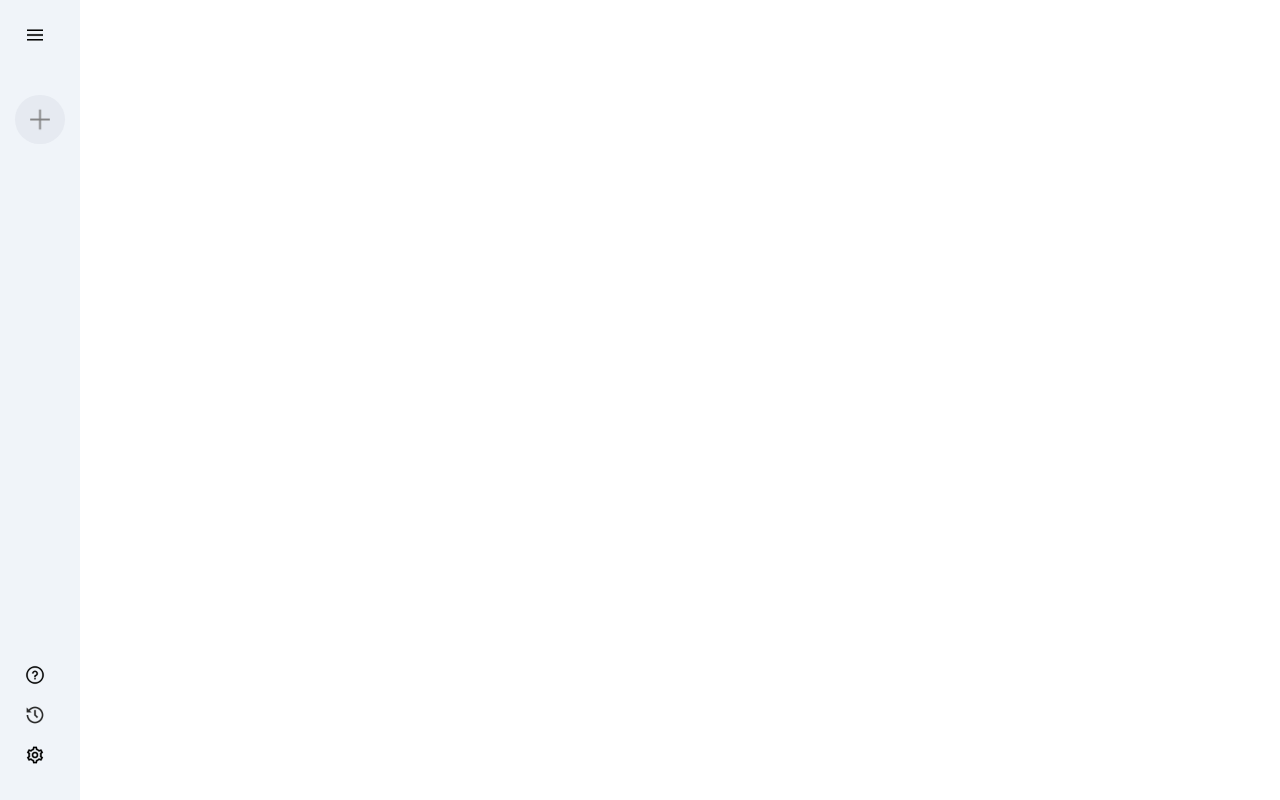
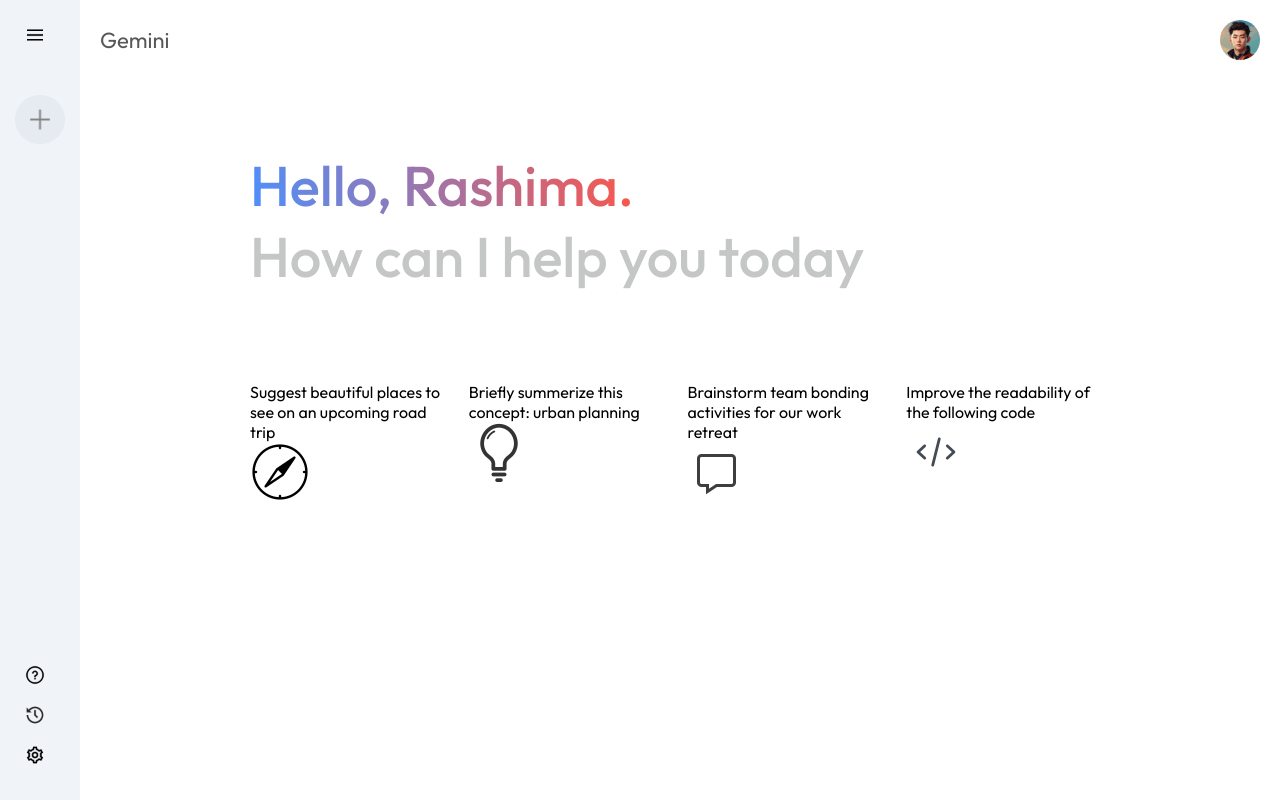
Before and after one commit to rashimarasangi/GeminiClone, a React (Vite) app: page / in a window 1280 px wide. Built offline with nearby package versions, Linux system fonts and the light colour scheme.

Commit message:
main is added

```diff
--- a/src/App.jsx
+++ b/src/App.jsx
@@ -1,10 +1,12 @@
 import React from 'react'
 import Sidebar from './components/Sidebar/Sidebar'
+import Main from './components/Main/Main'
 
 const App = () => {
   return (
     <>
       <Sidebar/>
+      <Main/>
     </>
   )
 }
--- /dev/null
+++ b/src/components/Main/Main.css
@@ -0,0 +1,40 @@
+.main{
+    flex: 1;
+    min-height: 100vh;
+    padding-bottom: 15vh;
+    position: relative;
+}
+.main .nav{
+    display: flex;
+    align-items: center;
+    justify-content: space-between;
+    font-size: 22px;
+    padding: 20px;
+    color: #585858;
+}
+.main .nav img{
+    width: 40px;
+    border-radius: 50%;
+}
+.main-container{
+    max-width: 900px;
+    margin: auto;
+}
+.main .greet{
+    margin: 50px 0px;
+    font-size: 56px;
+    color: #c4c7c5;
+    font-weight: 500;
+    padding: 20px;
+}
+.main .greet span{
+    background: -webkit-linear-gradient(16deg,#4b90ff,#ff5546);
+    -webkit-background-clip: text;
+    -webkit-text-fill-color: transparent;
+}
+.main .cards{
+    display: grid;
+    grid-template-columns: repeat(auto-fill,minmax(180px,1fr));
+    gap: 15px;
+    padding: 20px;
+}
--- /dev/null
+++ b/src/components/Main/Main.jsx
@@ -0,0 +1,40 @@
+import React from 'react'
+import './Main.css'
+import { assets } from '../../assets/assets'
+
+const Main = () => {
+  return (
+    <div className='main'>
+      <div className="nav">
+        <p>Gemini</p>
+        <img src={assets.user_icon} alt="" />
+      </div>
+      <div className="main-container">
+        <div className="greet">
+            <p><span>Hello, Rashima.</span></p>
+            <p>How can I help you today</p>
+        </div>
+        <div className="cards">
+            <div className="card">
+                <p>Suggest beautiful places to see on an upcoming road trip</p>
+                <img src={assets.compass_icon} alt="" />
+            </div>
+            <div className="card">
+                <p>Briefly summerize this concept: urban planning</p>
+                <img src={assets.bulb_icon} alt="" />
+            </div>
+            <div className="card">
+                <p>Brainstorm team bonding activities for our work retreat</p>
+                <img src={assets.message_icon} alt="" />
+            </div>
+            <div className="card">
+                <p>Improve the readability of the following code</p>
+                <img src={assets.code_icon} alt="" />
+            </div>
+        </div>
+      </div>
+    </div>
+  )
+}
+
+export default Main
```
